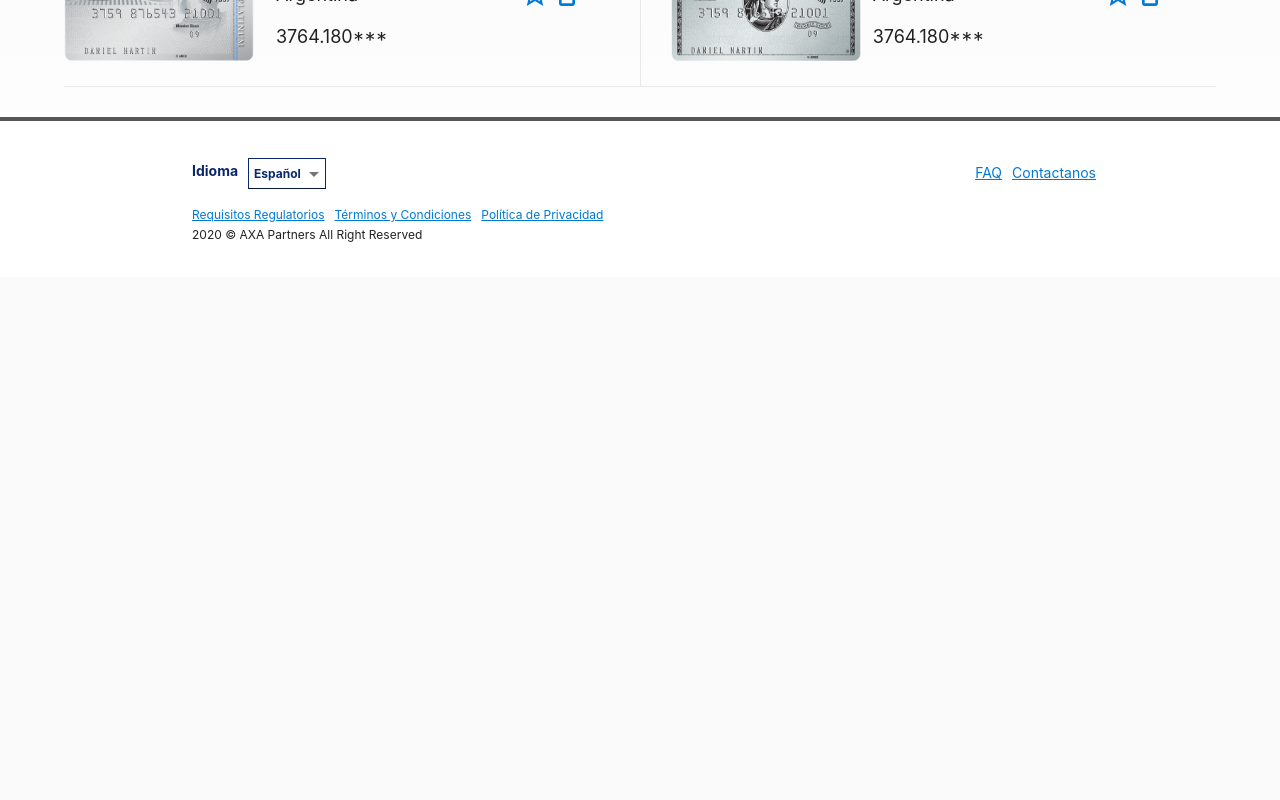
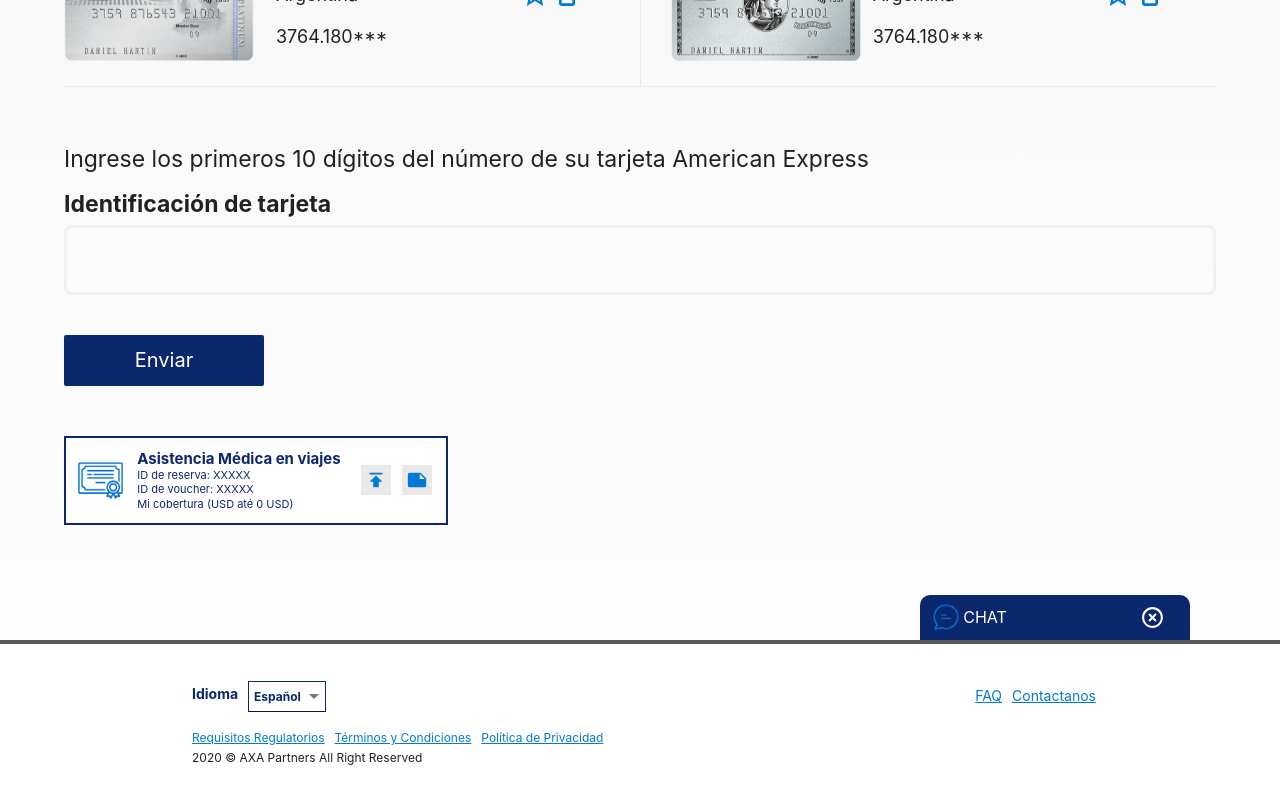
Before and after one commit to AleTid5/axa-american-express, a React (Create React App) app: page /profile in a window 1280 px wide. Shown: the part 699-1499 px from the top of the page. Before the commit the page ends 976 px from the top, so only its background shows below. Built offline with nearby package versions, Linux system fonts and the light colour scheme.

Commit message:
Profile page is done 🚀

```diff
--- a/src/components/IconCard/index.js
+++ b/src/components/IconCard/index.js
@@ -4,9 +4,9 @@ import styles from "./styles";
 
 export default function IconCard({
   icon,
-  iconContainerClassName,
   className,
   children,
+  iconContainerClassName,
   xs,
   sm,
   md,
--- a/src/pages/Benefits/index.js
+++ b/src/pages/Benefits/index.js
@@ -5,17 +5,19 @@ import Footer from "../../components/Footer";
 import CreditCardsCarousel from "../../components/CreditCardsCarousel";
 import BenefitViewer from "./components/BenefitViewer";
 import styles from "../../assets/styles/background";
+import withChat from "../../components/WithChat";
 
 export default function Benefits() {
   const classes = styles();
   const fullName = "Felipe X";
+  const FooterWithChat = withChat(Footer);
 
   return (
     <div className={classes.gradient}>
       <Navbar fullName={fullName} withShortcuts />
       <CreditCardsCarousel creditCards={creditsCards} />
       <BenefitViewer />
-      <Footer />
+      <FooterWithChat />
     </div>
   );
 }
--- a/src/pages/Home/index.js
+++ b/src/pages/Home/index.js
@@ -9,11 +9,13 @@ import CarouselWithContent from "../../components/CarouselWithContent";
 import HomeActions from "./components/HomeActions";
 import CreditCardsCarousel from "../../components/CreditCardsCarousel";
 import styles from "../../assets/styles/background";
+import withChat from "../../components/WithChat";
 
 export default function Home() {
   const classes = styles();
   const fullName = "Felipe X";
   const [name] = fullName.split(" ");
+  const FooterWithChat = withChat(Footer);
 
   return (
     <div className={classes.gradient}>
@@ -29,7 +31,7 @@ export default function Home() {
         canSelectCard={false}
         cardSelected={null}
       />
-      <Footer />
+      <FooterWithChat />
     </div>
   );
 }
--- /dev/null
+++ b/src/pages/Profile/components/CardForm/index.js
@@ -0,0 +1,46 @@
+import React, { useState } from "react";
+import {
+  Button,
+  Container,
+  FormControl,
+  OutlinedInput,
+  Typography,
+} from "@material-ui/core";
+import styles from "./styles";
+import "./styles.scss";
+
+export default function CardForm() {
+  const [value, setValue] = useState("");
+  const classes = styles();
+
+  return (
+    <Container fixed maxWidth="xl" className={classes.container}>
+      <Typography className={classes.title}>
+        Ingrese los primeros 10 dígitos del número de su tarjeta American
+        Express
+      </Typography>
+      <Typography className={classes.subtitle}>
+        Identificación de tarjeta
+      </Typography>
+      <FormControl fullWidth variant="outlined" className={classes.input}>
+        <OutlinedInput
+          value={value}
+          onChange={({ target: { value } }) => setValue(value)}
+          classes={{
+            input: classes.inputOutlined,
+            notchedOutline: classes.inputNotchedOutline,
+            root: classes.inputRoot,
+          }}
+        />
+      </FormControl>
+      <Button
+        variant="contained"
+        size="large"
+        color="primary"
+        className={classes.button}
+      >
+        Enviar
+      </Button>
+    </Container>
+  );
+}
--- /dev/null
+++ b/src/pages/Profile/components/CardForm/styles.js
@@ -0,0 +1,79 @@
+import { createStyles, makeStyles } from "@material-ui/core/styles";
+import styles from "../../../../assets/styles";
+
+const textFontSize = (theme) => ({
+  fontSize: 14,
+  [theme.breakpoints.up("xs")]: {
+    fontSize: 16,
+  },
+  [theme.breakpoints.up("sm")]: {
+    fontSize: 18,
+  },
+  [theme.breakpoints.up("md")]: {
+    fontSize: 20,
+  },
+  [theme.breakpoints.up("lg")]: {
+    fontSize: 23,
+  },
+  [theme.breakpoints.up("xl")]: {
+    fontSize: 28,
+  },
+});
+
+export default makeStyles(
+  (theme) =>
+    createStyles({
+      ...styles,
+      container: {
+        marginTop: 25,
+      },
+      title: {
+        ...textFontSize(theme),
+      },
+      subtitle: {
+        ...textFontSize(theme),
+        fontWeight: 700,
+        marginTop: 10,
+      },
+      input: {
+        paddingTop: 5,
+      },
+      inputRoot: {
+        borderRadius: 8,
+      },
+      inputOutlined: {
+        padding: "25px 14px",
+      },
+      inputNotchedOutline: {
+        border: "3px solid #f0f0f0",
+      },
+      button: {
+        backgroundColor: theme.palette.primary.dark,
+        borderRadius: 2,
+        textTransform: "initial",
+        margin: "40px 0",
+        fontWeight: 400,
+        fontSize: 12,
+        minWidth: 150,
+        [theme.breakpoints.up("xs")]: {
+          fontSize: 14,
+        },
+        [theme.breakpoints.up("sm")]: {
+          fontSize: 16,
+          minWidth: 180,
+        },
+        [theme.breakpoints.up("md")]: {
+          fontSize: 18,
+        },
+        [theme.breakpoints.up("lg")]: {
+          fontSize: 20,
+          minWidth: 200,
+        },
+        [theme.breakpoints.up("xl")]: {
+          fontSize: 26,
+          minWidth: 240,
+        },
+      },
+    }),
+  { index: 1 }
+);
--- /dev/null
+++ b/src/pages/Profile/components/CardForm/styles.scss
@@ -0,0 +1,3 @@
+.MuiOutlinedInput-root:hover .MuiOutlinedInput-notchedOutline {
+  border-color: #f0f0f0;
+}
--- /dev/null
+++ b/src/pages/Profile/components/CertsViewer/index.js
@@ -0,0 +1,49 @@
+import React from "react";
+import { Container, Grid, Typography } from "@material-ui/core";
+import iconCert from "../../../../assets/icons/ico-certificados-celeste.png";
+import IconCard from "../../../../components/IconCard";
+import styles from "./styles";
+import { Note, Publish } from "@material-ui/icons";
+
+export default function CertsViewer() {
+  const classes = styles();
+
+  return (
+    <Container fixed maxWidth="xl" className={classes.container}>
+      <IconCard
+        icon={iconCert}
+        xs={12}
+        md={6}
+        lg={4}
+        className={classes.iconCard}
+      >
+        <Grid container>
+          <Grid item xs={9}>
+            <Typography className={classes.title}>
+              Asistencia Médica en viajes
+            </Typography>
+            <Typography className={classes.subtitle}>
+              ID de reserva: XXXXX
+            </Typography>
+            <Typography className={classes.subtitle}>
+              ID de voucher: XXXXX
+            </Typography>
+            <Typography className={classes.subtitle}>
+              Mi cobertura (USD até 0 USD)
+            </Typography>
+          </Grid>
+          <Grid item xs={3} className={classes.iconsContainer}>
+            <Grid container spacing={1}>
+              <Grid item xs={12} sm={6} className={classes.iconContainer}>
+                <Publish className={classes.icon} />
+              </Grid>
+              <Grid item xs={12} sm={6} className={classes.iconContainer}>
+                <Note className={classes.icon} />
+              </Grid>
+            </Grid>
+          </Grid>
+        </Grid>
+      </IconCard>
+    </Container>
+  );
+}
--- /dev/null
+++ b/src/pages/Profile/components/CertsViewer/styles.js
@@ -0,0 +1,82 @@
+import { createStyles, makeStyles } from "@material-ui/core/styles";
+import styles from "../../../../assets/styles";
+
+export default makeStyles(
+  (theme) =>
+    createStyles({
+      ...styles,
+      container: {
+        marginTop: 10,
+        marginBottom: 50,
+        [theme.breakpoints.up("sm")]: {
+          marginBottom: 60,
+        },
+        [theme.breakpoints.up("lg")]: {
+          marginBottom: 70,
+        },
+        [theme.breakpoints.up("xl")]: {
+          marginBottom: 100,
+        },
+      },
+      iconCard: {
+        border: `2px solid ${theme.palette.primary.dark}`,
+      },
+      title: {
+        color: theme.palette.primary.dark,
+        fontWeight: 700,
+        lineHeight: 1.2,
+        fontSize: 12,
+        [theme.breakpoints.up("xs")]: {
+          fontSize: 14,
+        },
+        [theme.breakpoints.up("sm")]: {
+          fontSize: 20,
+        },
+        [theme.breakpoints.up("md")]: {
+          fontSize: 18,
+        },
+        [theme.breakpoints.up("lg")]: {
+          fontSize: 15,
+        },
+        [theme.breakpoints.up("xl")]: {
+          fontSize: 22,
+        },
+      },
+      subtitle: {
+        color: theme.palette.primary.dark,
+        lineHeight: 1.3,
+        fontSize: 11,
+        [theme.breakpoints.up("xl")]: {
+          fontSize: 16,
+        },
+      },
+      iconsContainer: {
+        display: "flex",
+        alignItems: "center",
+      },
+      iconContainer: {
+        display: "flex",
+        justifyContent: "center",
+      },
+      icon: {
+        cursor: "pointer",
+        color: theme.palette.primary.main,
+        backgroundColor: theme.palette.secondary.main,
+        fontWeight: 400,
+        [theme.breakpoints.up("xs")]: {
+          fontSize: 20,
+        },
+        [theme.breakpoints.up("sm")]: {
+          padding: 4,
+          fontSize: 35,
+        },
+        [theme.breakpoints.up("md")]: {
+          fontSize: 30,
+        },
+        [theme.breakpoints.up("xl")]: {
+          fontSize: 40,
+        },
+      },
+    }),
+  { index: 1 }
+);
--- a/src/pages/Profile/components/ProfileTabs/CardsManager/styles.js
+++ b/src/pages/Profile/components/ProfileTabs/CardsManager/styles.js
@@ -85,6 +85,7 @@ export default makeStyles(
         },
       },
       icon: {
+        cursor: "pointer",
         color: theme.palette.primary.main,
         fontSize: 22,
         marginTop: 20,
--- a/src/pages/Profile/index.js
+++ b/src/pages/Profile/index.js
@@ -4,10 +4,14 @@ import styles from "../../assets/styles/background";
 import Footer from "../../components/Footer";
 import ContentHeader from "../../components/ContentHeader";
 import ProfileTabs from "./components/ProfileTabs";
+import CardForm from "./components/CardForm";
+import CertsViewer from "./components/CertsViewer";
+import withChat from "../../components/WithChat";
 
 export default function Profile() {
   const classes = styles();
   const fullName = "Felipe X";
+  const FooterWithChat = withChat(Footer);
 
   return (
     <div className={classes.gradient}>
@@ -17,7 +21,9 @@ export default function Profile() {
         subtitle="Edite la información de su cuenta y sus datos personales."
       />
       <ProfileTabs />
-      <Footer />
+      <CardForm />
+      <CertsViewer />
+      <FooterWithChat />
     </div>
   );
 }
```
